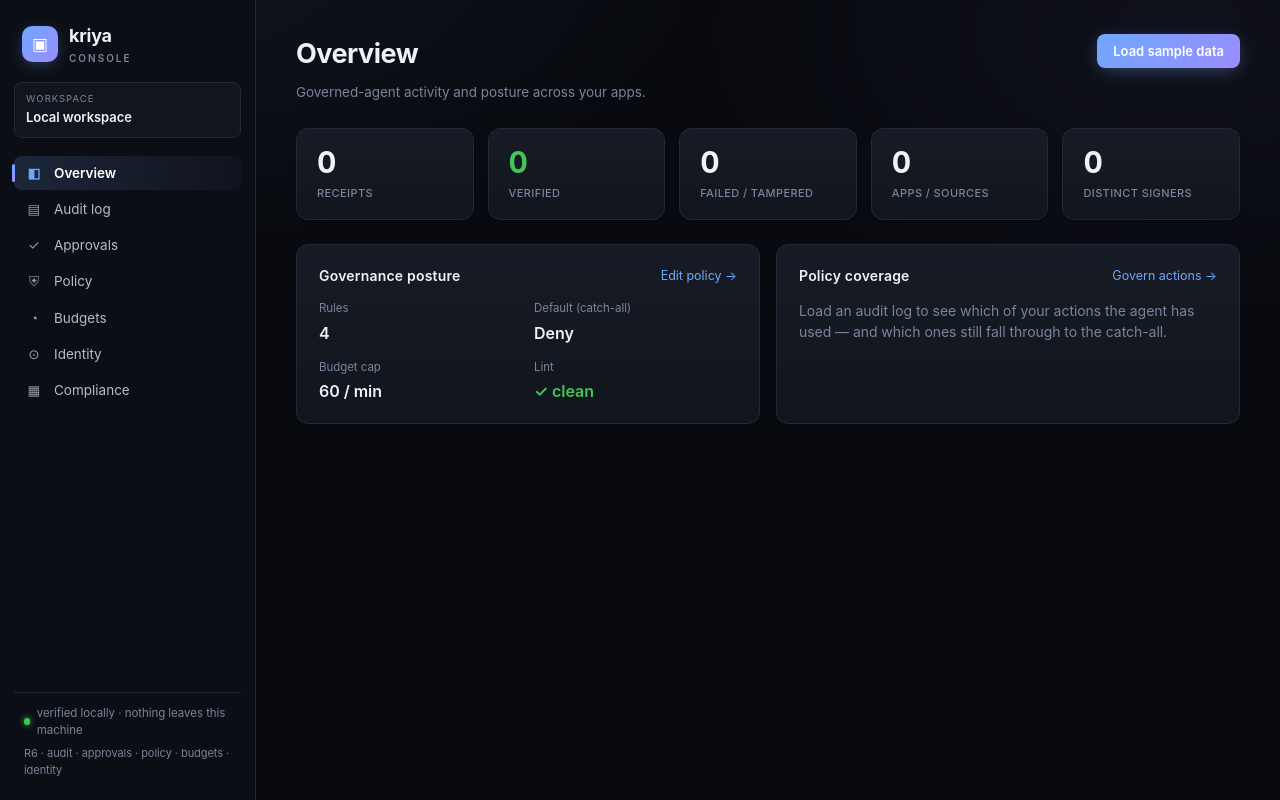
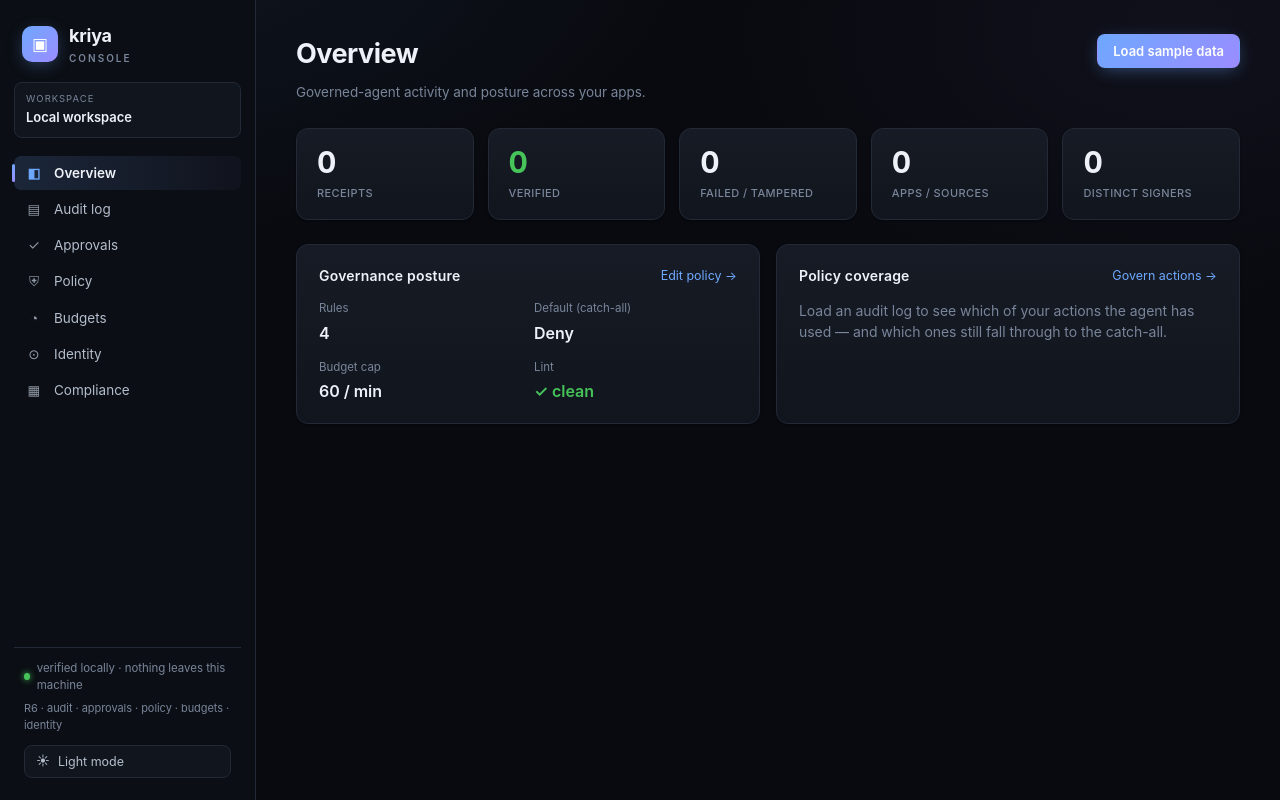
Before and after one commit to sandeepshekhar26/kriya-console, a React (Vite) app: page / in a window 1280 px wide. Built offline with nearby package versions, Linux system fonts and the light colour scheme.

Commit message:
feat(ux): light theme + dark/light toggle

```diff
--- a/src/App.tsx
+++ b/src/App.tsx
@@ -26,6 +26,7 @@
 
 const QUEUE_KEY = "kriya-console:approvals";
 const RBAC_KEY = "kriya-console:rbac";
+const THEME_KEY = "kriya-console:theme";
 const OPERATOR = "console-operator";
 
 function loadQueue(): QueueState {
@@ -62,6 +63,19 @@
   const [queue, setQueue] = useState<QueueState>(loadQueue);
   const [rbac, setRbac] = useState<RbacModel>(loadRbac);
   const [actingOperator, setActingOperator] = useState<string>(OPERATOR);
+  const [theme, setTheme] = useState<"dark" | "light">(
+    () => (localStorage.getItem(THEME_KEY) === "light" ? "light" : "dark"),
+  );
+
+  // Apply + persist the theme (dark/light) across reloads.
+  useEffect(() => {
+    document.documentElement.setAttribute("data-theme", theme);
+    try {
+      localStorage.setItem(THEME_KEY, theme);
+    } catch {
+      /* storage unavailable — non-fatal */
+    }
+  }, [theme]);
 
   // Persist the approval queue so decisions + pending items survive a reload (R6 inc 3).
   useEffect(() => {
@@ -147,6 +161,8 @@
         pendingApprovals={queueStats.pending}
         highRiskApprovals={queueStats.highRiskPending}
         budgetAtLimit={budgetAtLimit}
+        theme={theme}
+        onToggleTheme={() => setTheme((t) => (t === "dark" ? "light" : "dark"))}
       />
       <main className="main">
         {view === "overview" && (
--- a/src/components/Sidebar.tsx
+++ b/src/components/Sidebar.tsx
@@ -26,6 +26,8 @@
   pendingApprovals,
   highRiskApprovals,
   budgetAtLimit,
+  theme,
+  onToggleTheme,
 }: {
   view: View;
   onNavigate: (v: View) => void;
@@ -35,6 +37,8 @@
   pendingApprovals: number;
   highRiskApprovals: number;
   budgetAtLimit: number;
+  theme: "dark" | "light";
+  onToggleTheme: () => void;
 }) {
   return (
     <aside className="sidebar">
@@ -81,6 +85,10 @@
           <span className="dot ok" /> verified locally · nothing leaves this machine
         </div>
         <div className="foot-muted">R6 · audit · approvals · policy · budgets · identity</div>
+        <button className="theme-toggle" onClick={onToggleTheme} title="Switch light / dark theme">
+          <span className="tt-icon">{theme === "dark" ? "☀" : "☾"}</span>
+          <span className="tt-label">{theme === "dark" ? "Light mode" : "Dark mode"}</span>
+        </button>
       </div>
     </aside>
   );
--- a/src/main.tsx
+++ b/src/main.tsx
@@ -2,6 +2,12 @@
 import { createRoot } from "react-dom/client";
 import { App } from "./App";
 import "./styles.css";
+
+// Apply the saved theme before first paint so there's no flash. Dark is the default
+// (the :root tokens), so only a stored "light" preference sets the attribute here.
+if (localStorage.getItem("kriya-console:theme") === "light") {
+  document.documentElement.setAttribute("data-theme", "light");
+}
 
 const root = document.getElementById("root");
 if (!root) throw new Error("missing #root element");
--- a/src/styles.css
+++ b/src/styles.css
@@ -28,6 +28,42 @@
   --mono: ui-monospace, SFMono-Regular, "SF Mono", Menlo, Consolas, monospace;
   --sans: "Inter", -apple-system, BlinkMacSystemFont, "Segoe UI", Roboto, Helvetica, Arial, sans-serif;
 }
+
+/* ── light theme — token overrides (everything else is token-driven) ── */
+:root[data-theme="light"] {
+  --bg: #f5f7fb;
+  --bg-2: #ffffff;
+  --panel: #ffffff;
+  --panel-2: #f3f6fa;
+  --panel-3: #eaeff6;
+  --border: #e3e9f1;
+  --border-2: #d2dbe7;
+  --text: #0f1729;
+  --text-2: #44516a;
+  --muted: #6a7686;
+  --accent: #3b6fe6;
+  --accent-2: #7c6cf5;
+  --accent-dim: #dde7ff;
+  --ok: #15924a;
+  --ok-bg: #e6f5ec;
+  --warn: #b3650a;
+  --warn-bg: #fbf0dd;
+  --bad: #d62f2f;
+  --bad-bg: #fceaea;
+  --grad: linear-gradient(135deg, var(--accent), var(--accent-2));
+  --shadow-sm: 0 1px 2px rgba(16, 24, 40, 0.06);
+  --shadow: 0 8px 24px -8px rgba(16, 24, 40, 0.14);
+  --shadow-lg: 0 18px 44px -12px rgba(16, 24, 40, 0.18);
+  --glow: 0 4px 16px -4px rgba(59, 111, 230, 0.35);
+}
+[data-theme="light"] body {
+  background-image:
+    radial-gradient(900px 500px at 12% -8%, rgba(59, 111, 230, 0.06), transparent 62%),
+    radial-gradient(800px 480px at 92% 4%, rgba(124, 108, 245, 0.05), transparent 60%);
+}
+[data-theme="light"] ::selection { background: rgba(59, 111, 230, 0.18); }
+/* smooth theme switch on the big surfaces (not on every element, to keep hovers snappy) */
+body, .sidebar, .panel, .stat, .table-wrap, .nav-item { transition: background-color 0.2s ease, color 0.2s ease, border-color 0.2s ease; }
 
 * { box-sizing: border-box; }
 
@@ -119,7 +155,7 @@
 .nav-item:hover:not(:disabled):not(.active) { background: var(--panel); color: var(--text); }
 .nav-item.active {
   background: linear-gradient(90deg, rgba(110, 168, 254, 0.16), rgba(155, 140, 255, 0.04));
-  color: #fff;
+  color: var(--text);
   font-weight: 600;
 }
 .nav-item.active::before {
@@ -166,6 +202,17 @@
 .dot { width: 7px; height: 7px; border-radius: 50%; display: inline-block; }
 .dot.ok { background: var(--ok); box-shadow: 0 0 6px var(--ok); }
 .foot-muted { font-size: 11px; color: var(--muted); margin-top: 6px; }
+.theme-toggle {
+  display: inline-flex; align-items: center; gap: 8px;
+  margin-top: 12px; width: 100%;
+  background: var(--panel); border: 1px solid var(--border); border-radius: var(--r-sm);
+  color: var(--text-2); font-family: inherit; font-size: 12.5px;
+  padding: 8px 11px; cursor: pointer;
+  transition: background 0.15s ease, border-color 0.15s ease, color 0.15s ease;
+}
+.theme-toggle:hover { background: var(--panel-2); border-color: var(--border-2); color: var(--text); }
+.theme-toggle .tt-icon { font-size: 13px; line-height: 1; }
+.theme-toggle .tt-label { flex: 1; text-align: left; }
 
 /* ── main ── */
 .main { overflow-x: hidden; }
@@ -324,7 +371,7 @@
 .audit tbody tr { transition: background 0.12s ease; }
 .audit tbody tr:hover { background: var(--panel-2); }
 .audit .row-bad { background: var(--bad-bg); }
-.audit .row-bad:hover { background: #361a1c; }
+.audit .row-bad:hover { background: var(--bad-bg); filter: brightness(0.96); }
 .mono { font-family: var(--mono); font-size: 12px; }
 .strong { font-weight: 600; color: var(--text); }
 .params { color: var(--muted); max-width: 320px; }
```
